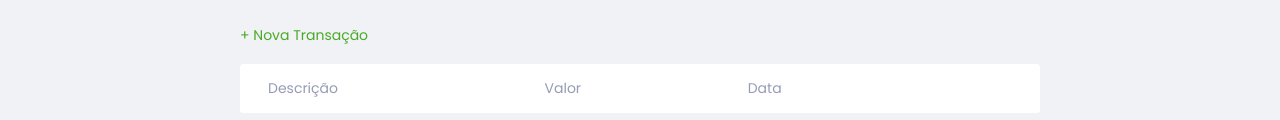
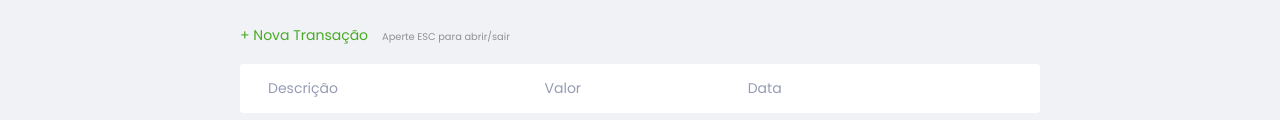
Before and after one commit to Gabrielbzl001/dev.finances, a plain HTML site: page index.html in a window 1280 px wide. Shown: the part 219-339 px from the top of the page. Drawn offline with Linux system fonts and the light colour scheme.

Commit message:
correcting <small> text and display for web version only

```diff
--- a/index.html
+++ b/index.html
@@ -47,7 +47,7 @@
         <section class="transaction">
             <h2 class="sr-only">Transações</h2>
 
-            <a href="#" onclick="Modal.toggle()" class="button new">+ Nova Transação</a>
+            <a href="#" onclick="Modal.toggle()" class="button new">+ Nova Transação</a><small>Aperte ESC para abrir/sair</small>
             <table id="data-table">
                 <thead>
                     <tr>
--- a/style.css
+++ b/style.css
@@ -244,6 +244,11 @@ input{
     padding: 0.8rem;
     width: 100%;
 }
+small{
+    opacity: 0.4;
+    margin-left: 1rem;
+    font-size: 0.7rem;
+}
 
 .input-group small{
     opacity: 0.4;
@@ -272,9 +277,16 @@ footer{
     opacity: 0.6;
 }
 
+small{
+    display: none;
+}
+
 @media (min-width:800px){
     html{
         font-size: 87.5%;
+    }
+    small{
+        display: inline;
     }
 
     #balance{
```
